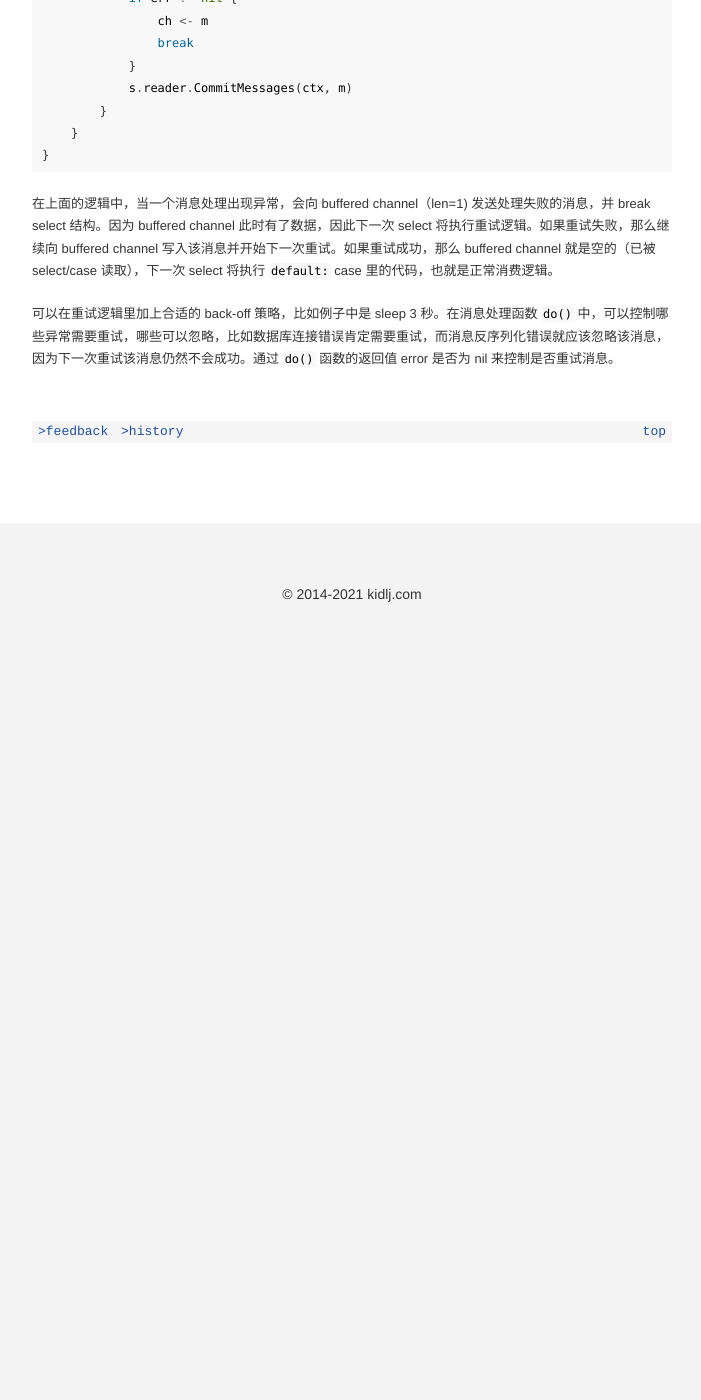
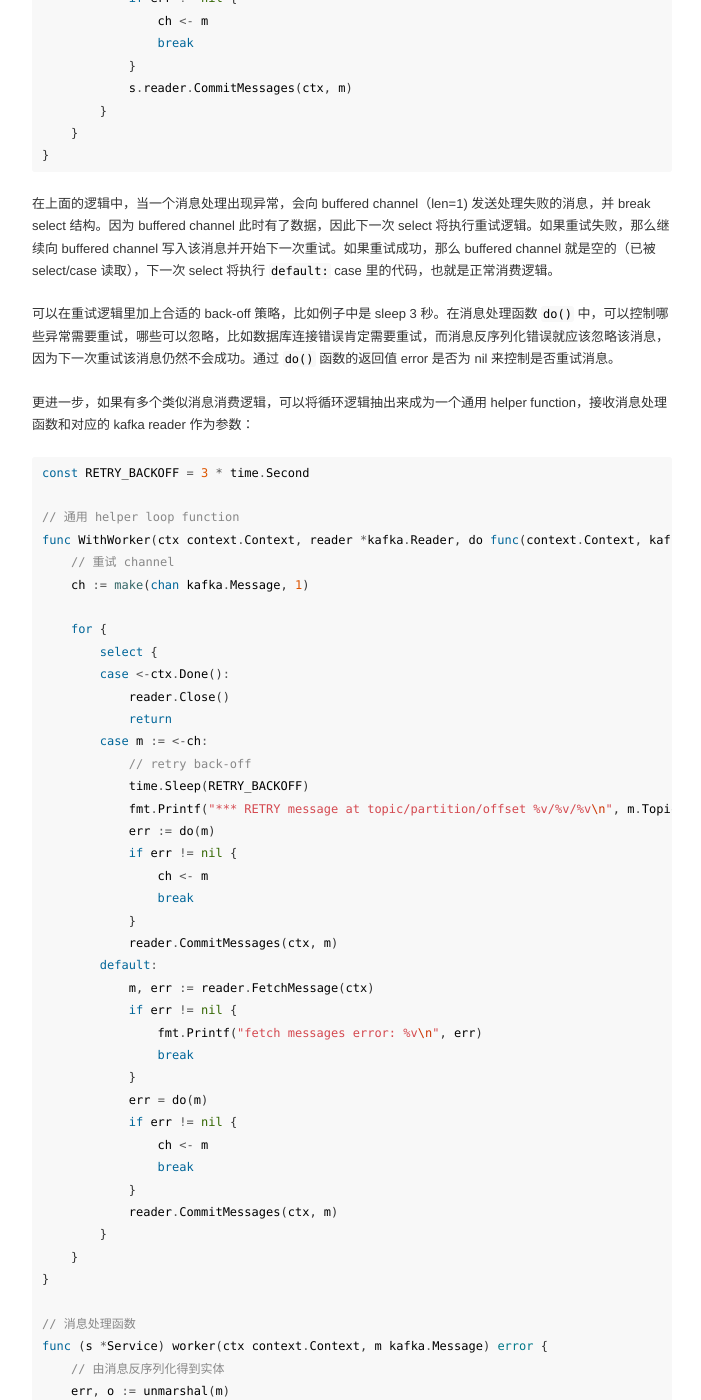
Before and after one commit to kidlj/awei, a Jekyll site: the page built from _posts/2021-04-25-kafka-consumer-loop.md, in a window 1280 px wide and 1400 px high, scrolled down 2575 px. Shown: the whole window, without its empty margins (288-989 px from the left). Built offline with Jekyll 4.4.1, drawn with Linux system fonts in a browser that asks for light colours; before the commit the page ends 3205 px from its top, so only the background shows below that; some of the changed text lies outside the part shown.

Commit message:
add generic helper loop function part

````diff
--- a/_posts/2021-04-25-kafka-consumer-loop.md
+++ b/_posts/2021-04-25-kafka-consumer-loop.md
@@ -110,6 +110,70 @@ func (s *Service) Worker(ctx context.Context) {
 
 可以在重试逻辑里加上合适的 back-off 策略，比如例子中是 sleep 3 秒。在消息处理函数 `do()` 中，可以控制哪些异常需要重试，哪些可以忽略，比如数据库连接错误肯定需要重试，而消息反序列化错误就应该忽略该消息，因为下一次重试该消息仍然不会成功。通过 `do()` 函数的返回值 error 是否为 nil 来控制是否重试消息。
 
+更进一步，如果有多个类似消息消费逻辑，可以将循环逻辑抽出来成为一个通用 helper function，接收消息处理函数和对应的 kafka reader 作为参数：
+
+```go
+const RETRY_BACKOFF = 3 * time.Second
+
+// 通用 helper loop function
+func WithWorker(ctx context.Context, reader *kafka.Reader, do func(context.Context, kafka.Message) error) {
+	// 重试 channel
+	ch := make(chan kafka.Message, 1)
+
+	for {
+		select {
+		case <-ctx.Done():
+			reader.Close()
+			return
+		case m := <-ch:
+			// retry back-off
+			time.Sleep(RETRY_BACKOFF)
+			fmt.Printf("*** RETRY message at topic/partition/offset %v/%v/%v\n", m.Topic, m.Partition, m.Offset)
+			err := do(m)
+			if err != nil {
+				ch <- m
+				break
+			}
+			reader.CommitMessages(ctx, m)
+		default:
+			m, err := reader.FetchMessage(ctx)
+			if err != nil {
+				fmt.Printf("fetch messages error: %v\n", err)
+				break
+			}
+			err = do(m)
+			if err != nil {
+				ch <- m
+				break
+			}
+			reader.CommitMessages(ctx, m)
+		}
+	}
+}
+
+// 消息处理函数
+func (s *Service) worker(ctx context.Context, m kafka.Message) error {
+	// 由消息反序列化得到实体
+	err, o := unmarshal(m)
+	if err != nil {
+		// 如果出现反序列化错误，不重试该消息
+		// 可以在这里添加日志记录逻辑或持久化到存储
+		return nil
+	}
+
+	err = s.Save(ctx, o)
+	return err
+}
+```
+
+然后这样调用：
+
+```go
+func (s *Service) Run(ctx context.Context) {
+	go utils.WithWorker(ctx, s.cacheReader, s.cacheWorker)
+	go utils.WithWorker(ctx, s.indexReader, s.indexWorker)
+}
+```
 
 [1]: https://github.com/segmentio/kafka-go
 [2]: https://github.com/segmentio/kafka-go/issues/84
````
